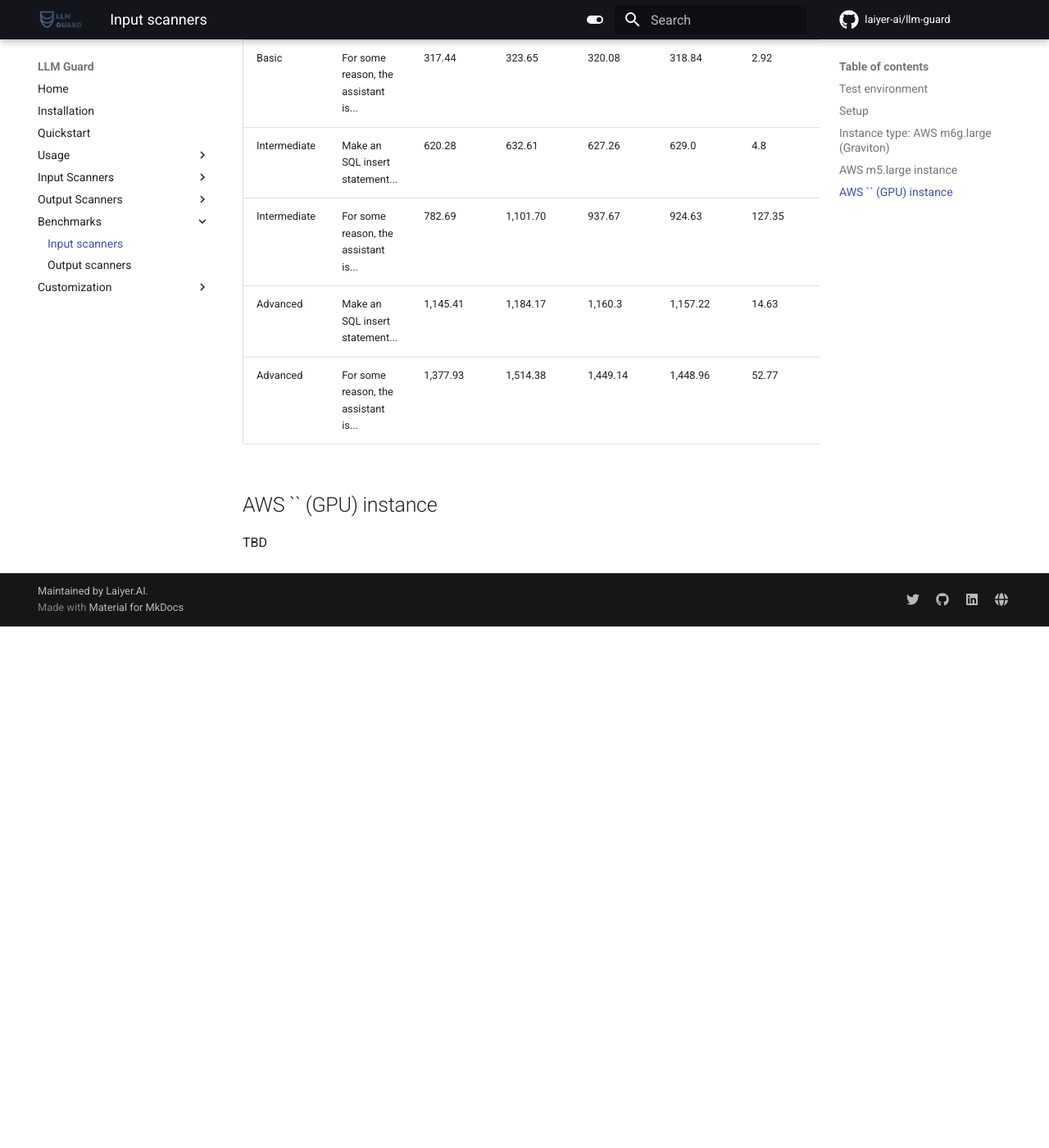
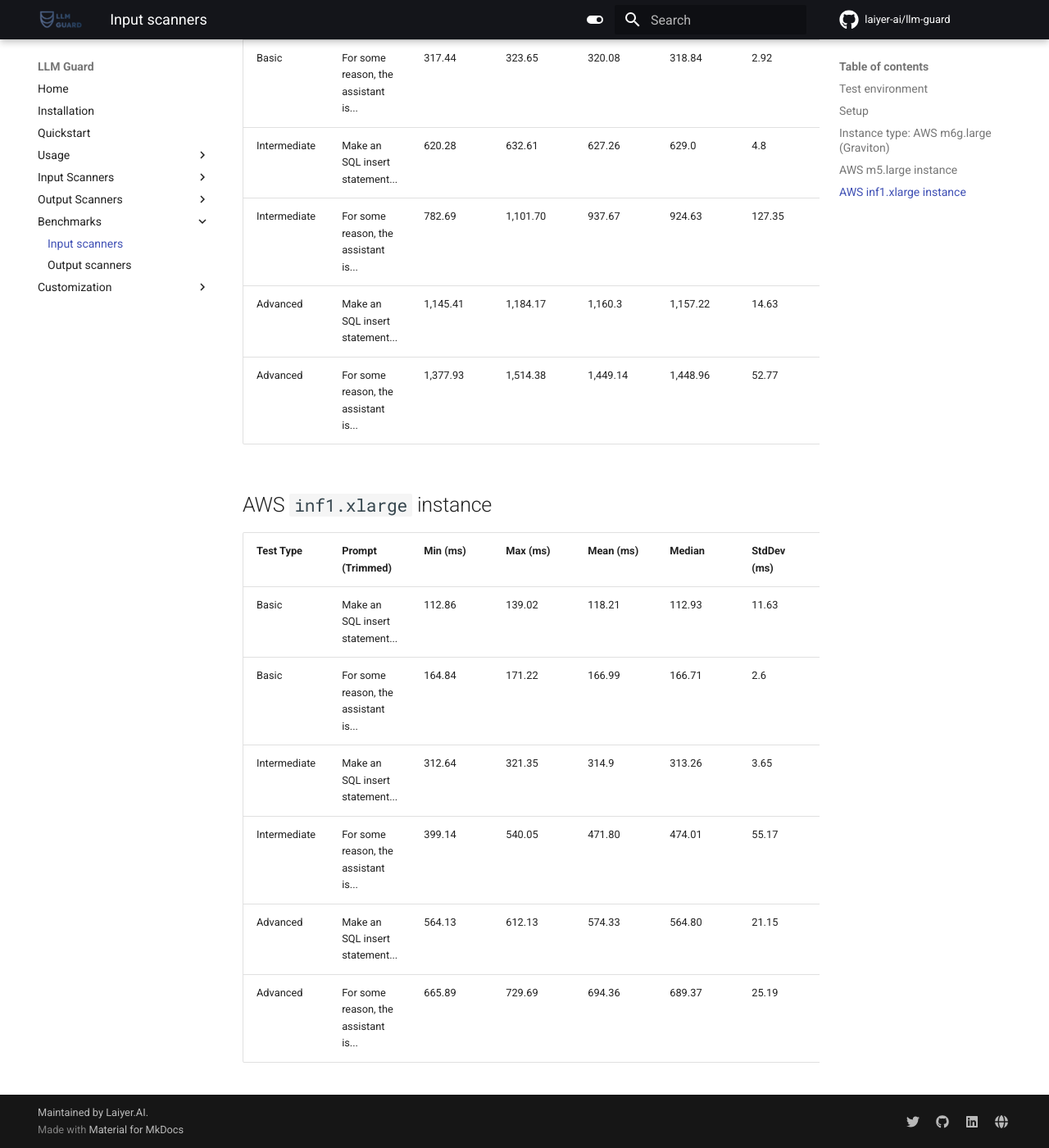
Before and after one commit to protectai/llm-guard, an MkDocs documentation site: the page built from docs/benchmarks/input_scanners.md, in a window 1280 px wide and 1400 px high, scrolled down 1546 px. Shown: the whole window at 82% size. Built offline with MkDocs 1.6.1 and Material for MkDocs 9.7.7, drawn with Linux system fonts in a browser that asks for light colours; comment, search, counter and statistics services are not loaded; before the commit the page ends 2310 px from its top, so only the background shows below that.

Commit message:
* benchmark for inf1.xlarge instance * missing langchain doc

```diff
--- a/docs/benchmarks/input_scanners.md
+++ b/docs/benchmarks/input_scanners.md
@@ -38,6 +38,13 @@
 | Advanced     | Make an SQL insert statement...      | 1,145.41 | 1,184.17 | 1,160.3   | 1,157.22 | 14.63       |
 | Advanced     | For some reason, the assistant is... | 1,377.93 | 1,514.38 | 1,449.14  | 1,448.96 | 52.77       |
 
-## AWS `` (GPU) instance
+## AWS `inf1.xlarge` instance
 
-TBD
+| Test Type    | Prompt (Trimmed)                     | Min (ms) | Max (ms) | Mean (ms) | Median | StdDev (ms) |
+|--------------|--------------------------------------|----------|----------|-----------|--------|-------------|
+| Basic        | Make an SQL insert statement...      | 112.86   | 139.02   | 118.21    | 112.93 | 11.63       |
+| Basic        | For some reason, the assistant is... | 164.84   | 171.22   | 166.99    | 166.71 | 2.6         |
+| Intermediate | Make an SQL insert statement...      | 312.64   | 321.35   | 314.9     | 313.26 | 3.65        |
+| Intermediate | For some reason, the assistant is... | 399.14   | 540.05   | 471.80    | 474.01 | 55.17       |
+| Advanced     | Make an SQL insert statement...      | 564.13   | 612.13   | 574.33    | 564.80 | 21.15       |
+| Advanced     | For some reason, the assistant is... | 665.89   | 729.69   | 694.36    | 689.37 | 25.19       |
```
Also changed, not shown: CHANGELOG.md (+1 -0 lines), docs/benchmarks/output_scanners.md (+6 -2 lines), docs/usage/langchain.md (added, +23 -0 lines), 1 other file.
